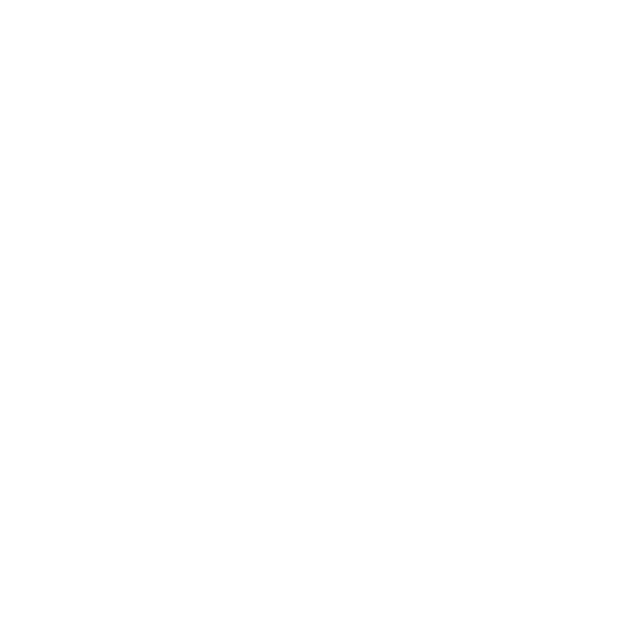
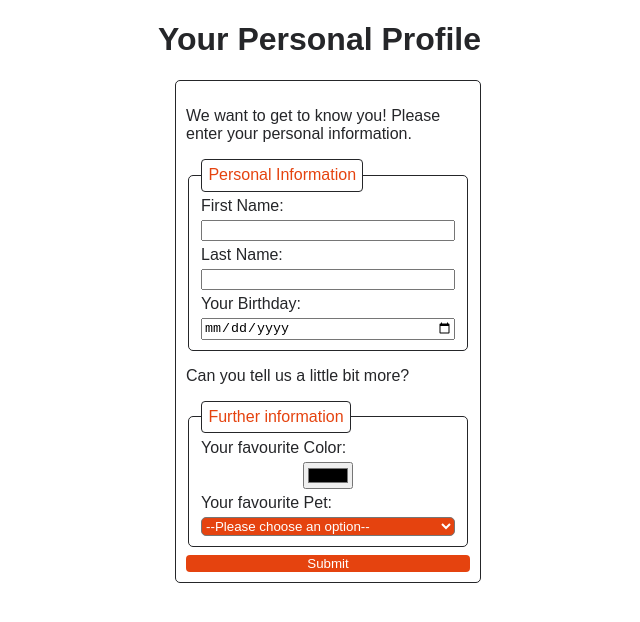
Before and after one commit to JuliaSchw/html-forms_personal-profile-form, a website: page index.html in a window 1280 px wide. Shown: the whole page, without its empty margins (312-952 px from the left). Drawn offline with Linux system fonts and the light colour scheme.

Commit message:
challenge 1

```diff
--- a/index.html
+++ b/index.html
@@ -10,6 +10,32 @@
     <link rel="stylesheet" href="./css/styles.css" />
   </head>
   <body>
-    <section></section>
+    <h1>Your Personal Profile</h1>
+    <form>
+      <p>We want to get to know you! Please enter your personal information.</p>
+      <fieldset>
+        <legend>Personal Information</legend>
+        <!-- "for" and "id" are needed, so the field turns blue, if you click the label. -->
+        <label name="first-name" for="first-name">First Name:</label>
+        <input name="first-name" id="first-name" />
+        <label name="last-name" for="last-name">Last Name:</label>
+        <input name="last-name" id="last-name" />
+        <label name="Birthday" for="Birthday">Your Birthday:</label>
+        <input name="Birthday" id="Birthday" type="date" />
+      </fieldset>
+      <p>Can you tell us a little bit more?</p>
+      <fieldset>
+        <legend>Further information</legend>
+        <label name="fav-color" for="fav-color">Your favourite Color:</label>
+        <input name="fav-color" id="fav-color" type="color" />
+        <label name="fav-pet" for="fav-pet">Your favourite Pet:</label>
+        <select name="fav-pet" id="fav-pet">
+          <option value="">--Please choose an option--</option>
+          <option value="dog">Dog</option>
+          <option value="cat">Cat</option>
+        </select>
+      </fieldset>
+      <button>Submit</button>
+    </form>
   </body>
 </html>
```
